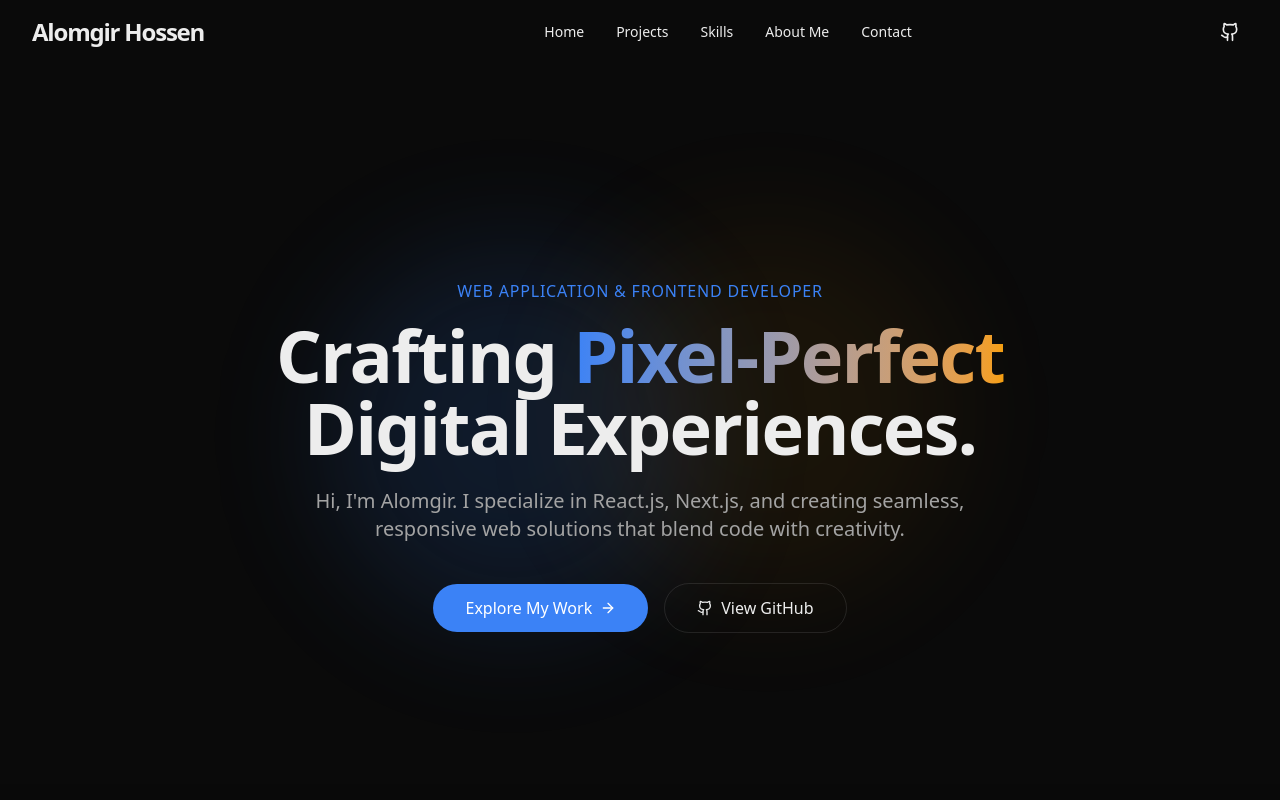
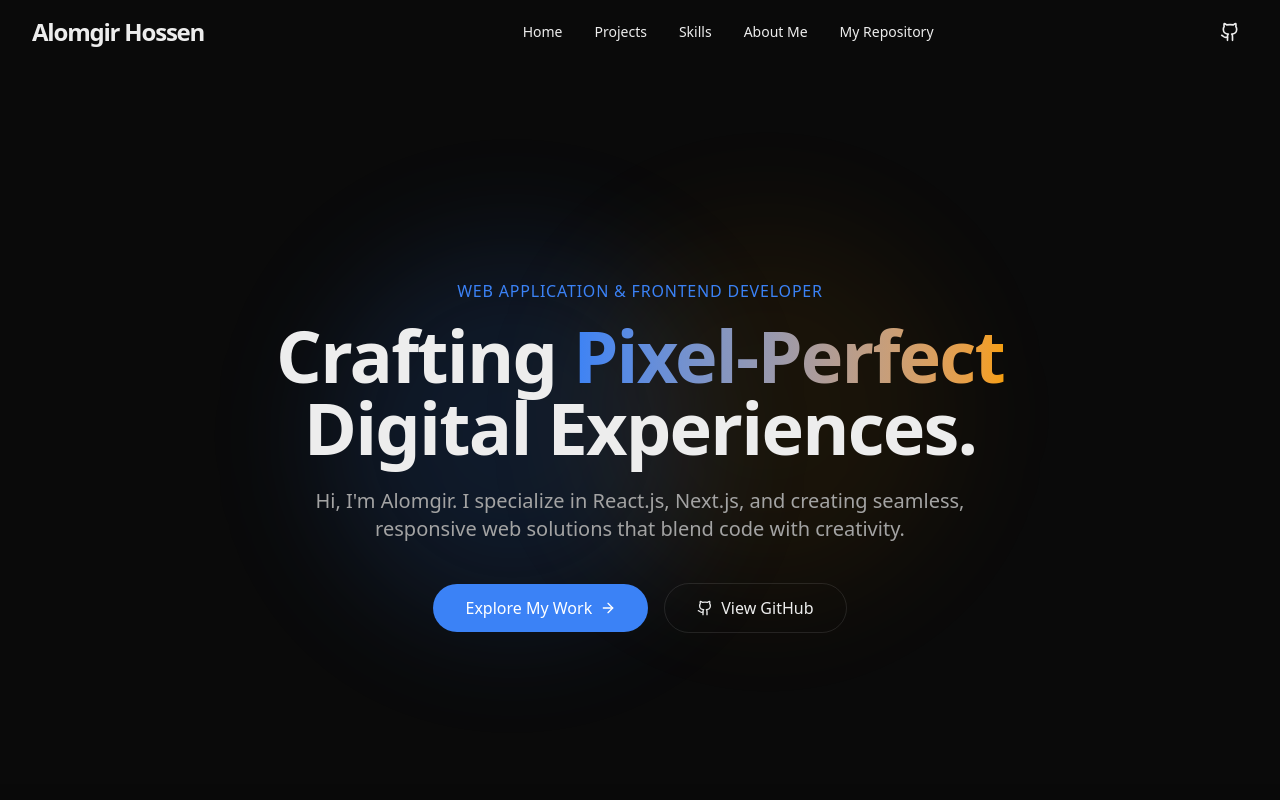
Before and after one commit to Developer-Alomgir/alomgir, a Next.js app: page / in a window 1280 px wide. Shown: the top 800 px of the page. Built offline with nearby package versions, Linux system fonts and the light colour scheme.

Commit message:
Update Header.tsx

```diff
--- a/src/components/layout/Header.tsx
+++ b/src/components/layout/Header.tsx
@@ -10,7 +10,7 @@ const navItems = [
     { name: "Projects", href: "#projects" },
     { name: "Skills", href: "#skills" },
     { name: "About Me", href: "#about" },
-    { name: "Contact", href: "#contact" },
+    { name: "My Repository", href: "#contact" },
 ];
 
 export function Header() {
```
